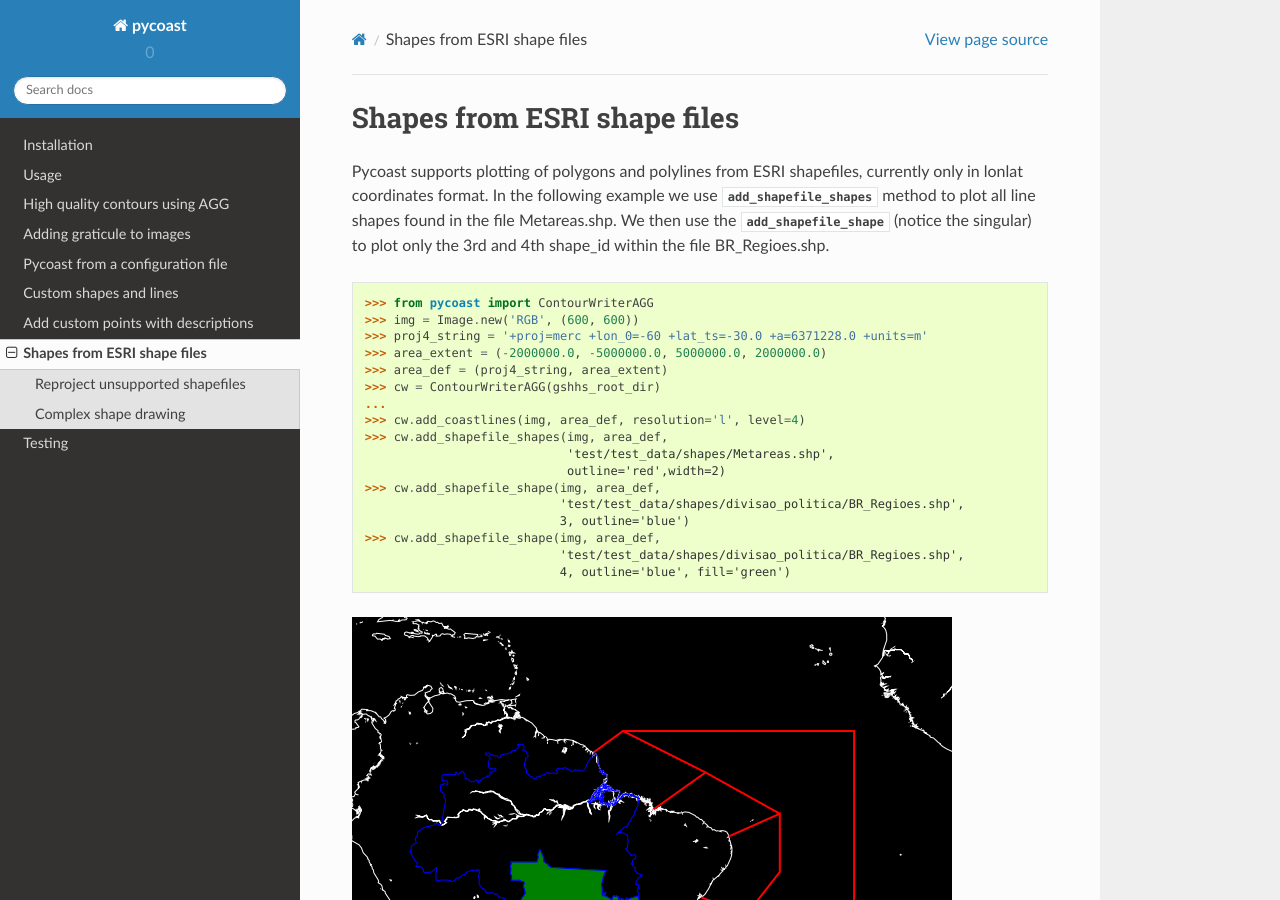
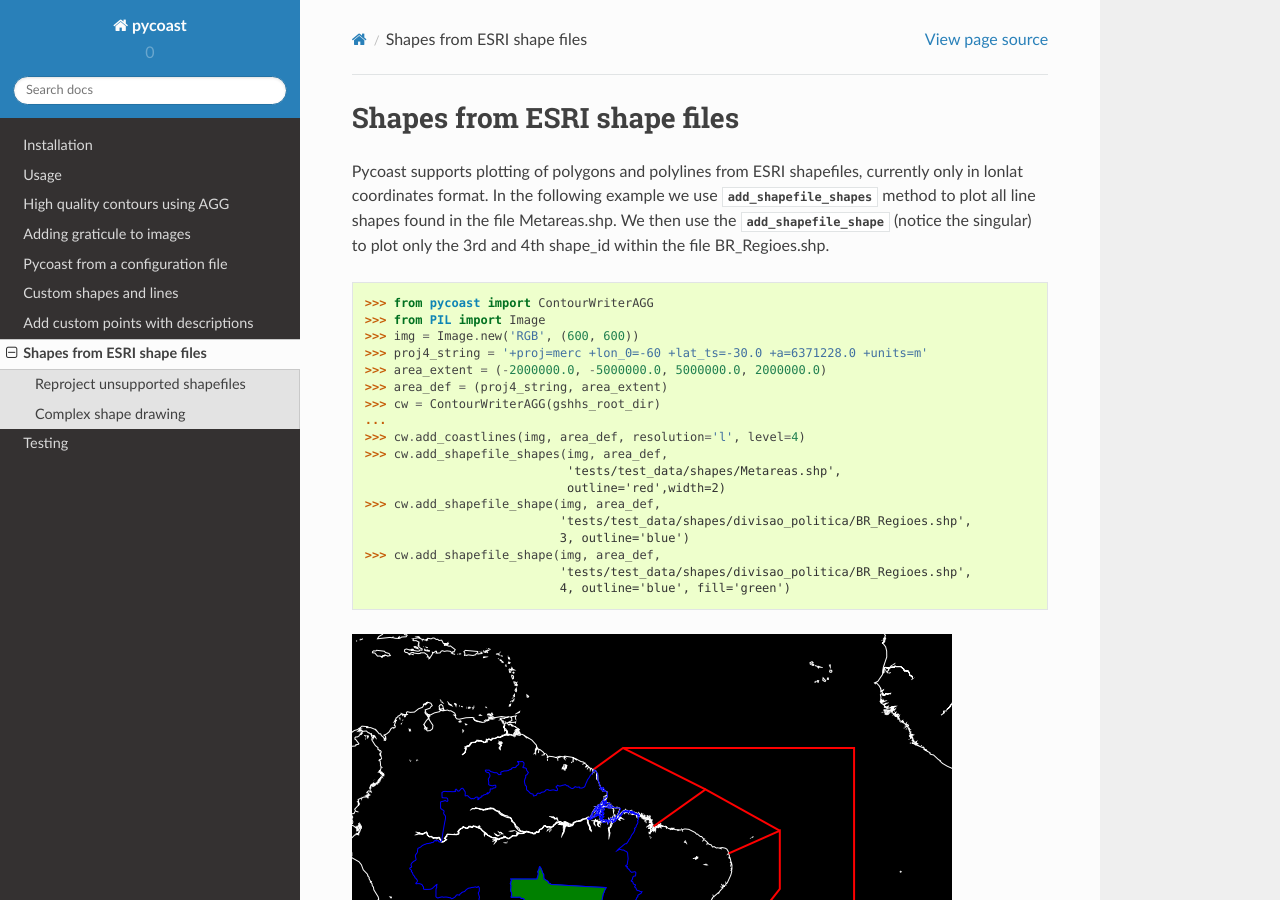
Before and after one commit to pytroll/pycoast, a Sphinx documentation site: the page built from docs/source/shapefiles.rst, in a window 1280 px wide and 900 px high. Built offline with Sphinx 7.4.7 and the Read the Docs theme 2.0.0, drawn with Linux system fonts in a browser that asks for light colours; pages that are not in the unit, such as notebooks, are missing from menus.

Commit message:
Fix shapefiles documentation wrong paths and missing import

```diff
--- a/docs/source/shapefiles.rst
+++ b/docs/source/shapefiles.rst
@@ -8,6 +8,7 @@ found in the file Metareas.shp. We then use the :attr:`add_shapefile_shape` (not
 to plot only the 3rd and 4th shape_id within the file BR_Regioes.shp.
 
     >>> from pycoast import ContourWriterAGG
+    >>> from PIL import Image
     >>> img = Image.new('RGB', (600, 600))
     >>> proj4_string = '+proj=merc +lon_0=-60 +lat_ts=-30.0 +a=6371228.0 +units=m'
     >>> area_extent = (-2000000.0, -5000000.0, 5000000.0, 2000000.0)
@@ -16,13 +17,13 @@ to plot only the 3rd and 4th shape_id within the file BR_Regioes.shp.
     ...
     >>> cw.add_coastlines(img, area_def, resolution='l', level=4)
     >>> cw.add_shapefile_shapes(img, area_def,
-                                'test/test_data/shapes/Metareas.shp',
+                                'tests/test_data/shapes/Metareas.shp',
                                 outline='red',width=2)
     >>> cw.add_shapefile_shape(img, area_def,
-                               'test/test_data/shapes/divisao_politica/BR_Regioes.shp',
+                               'tests/test_data/shapes/divisao_politica/BR_Regioes.shp',
                                3, outline='blue')
     >>> cw.add_shapefile_shape(img, area_def,
-                               'test/test_data/shapes/divisao_politica/BR_Regioes.shp',
+                               'tests/test_data/shapes/divisao_politica/BR_Regioes.shp',
                                4, outline='blue', fill='green')
 
 
```
